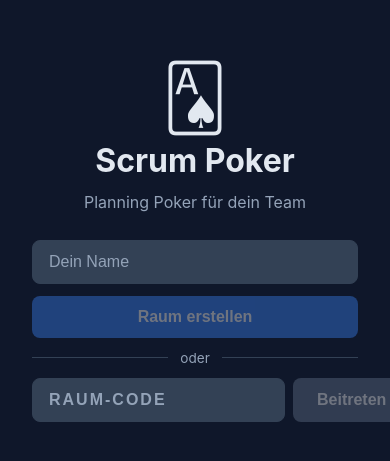
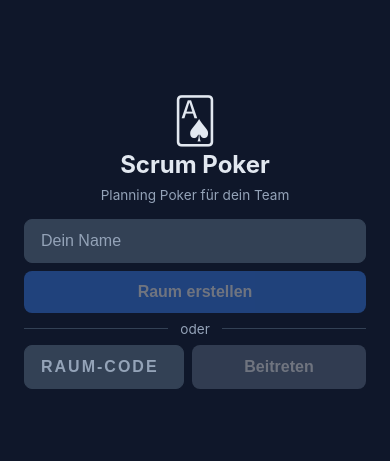
Before and after one commit to michbeck3000/Poker, a Svelte app: page / in a window 390 px wide. Shown: the part 179-640 px from the top of the page. Built offline with nearby package versions, Linux system fonts and the light colour scheme.

Commit message:
Update app.css

```diff
--- a/src/app.css
+++ b/src/app.css
@@ -40,6 +40,8 @@ body {
 
 main {
   flex: 1;
+  min-height: 0;
+  overflow-y: auto;
   display: flex;
   flex-direction: column;
   padding: 20px;
@@ -53,10 +55,15 @@ main {
   display: flex;
   flex-direction: column;
   align-items: center;
-  justify-content: center;
-  gap: 12px;
   text-align: center;
   padding: 20px;
+  gap: 12px;
+}
+
+.lobby::before,
+.lobby::after {
+  content: '';
+  flex: 1;
 }
 
 .logo {
@@ -460,18 +467,59 @@ input::placeholder {
 
   .game-room header {
     flex-direction: column;
-    align-items: stretch;
-    gap: 8px;
+    gap: 6px;
   }
 
   .room-info {
-    flex-direction: column;
-    align-items: flex-start;
+    flex-wrap: wrap;
     gap: 6px;
+  }
+
+  .room-info h2 {
+    font-size: 0.95rem;
+  }
+
+  .game-room header .btn-danger {
+    align-self: flex-end;
   }
 
   main {
     padding: 12px;
+  }
+
+  .lobby {
+    padding: 12px;
+    gap: 8px;
+  }
+
+  .lobby h1 {
+    font-size: 1.5rem;
+  }
+
+  .logo {
+    font-size: 44px;
+  }
+
+  .subtitle {
+    font-size: 0.85rem;
+    margin-bottom: 8px;
+  }
+
+  .card-input {
+    gap: 8px;
+  }
+
+  .join-row {
+    flex-wrap: wrap;
+  }
+
+  .join-row input {
+    flex: 1;
+    min-width: 0;
+  }
+
+  .join-row .btn {
+    flex: 1;
   }
 }
 
```
